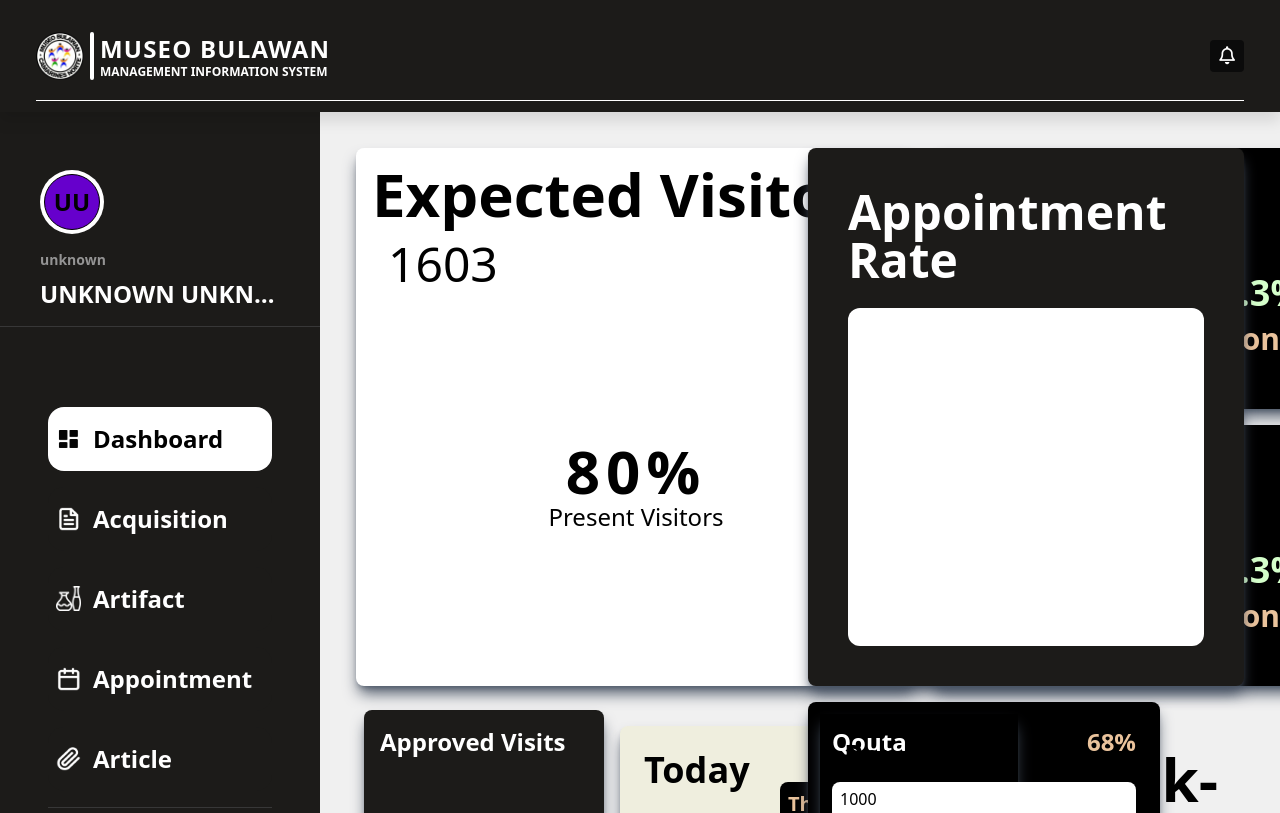
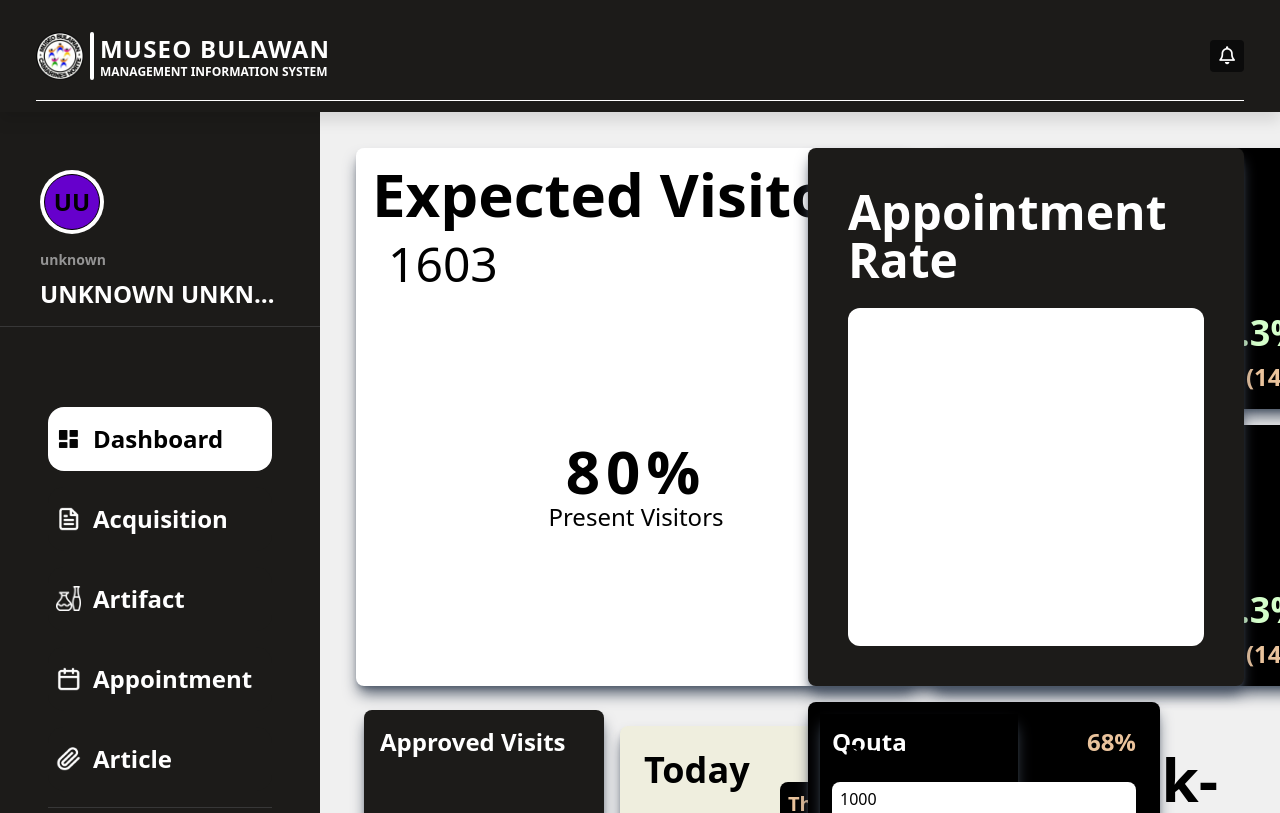
Before and after one commit to k3mosh/Museo-Bulawan-MIS, a React (Vite) app: page /admin/dashboard in a window 1280 px wide. Shown: the top 813 px of the page. Built offline with nearby package versions, Linux system fonts and the light colour scheme; sample sign-in values are in the browser's storage; a web font is replaced by a local one.

Commit message:
dashboard resize text init v2

```diff
--- a/src/pages/admin/Dashboard.jsx
+++ b/src/pages/admin/Dashboard.jsx
@@ -42,7 +42,7 @@ const Dashboard = () => {
                             </span>
                           </div>
                       </div>
-                          <span className='text-[#EAC39C] font-bold text-sm md:text-3xl'> Compared to last month (1486)</span>
+                          <span className='text-[#EAC39C] font-bold text-sm md:text-2xl'> Compared to last month (1486)</span>
                     </div>
                 </div>
 
@@ -60,7 +60,7 @@ const Dashboard = () => {
                             </span>
                           </div>
                       </div>
-                          <span className='text-[#EAC39C] font-bold text-sm md:text-3xl'> Compared to last month (1486)</span>
+                          <span className='text-[#EAC39C] font-bold text-sm md:text-2xl'> Compared to last month (1486)</span>
                     </div>
                 </div>
               </div>
```
